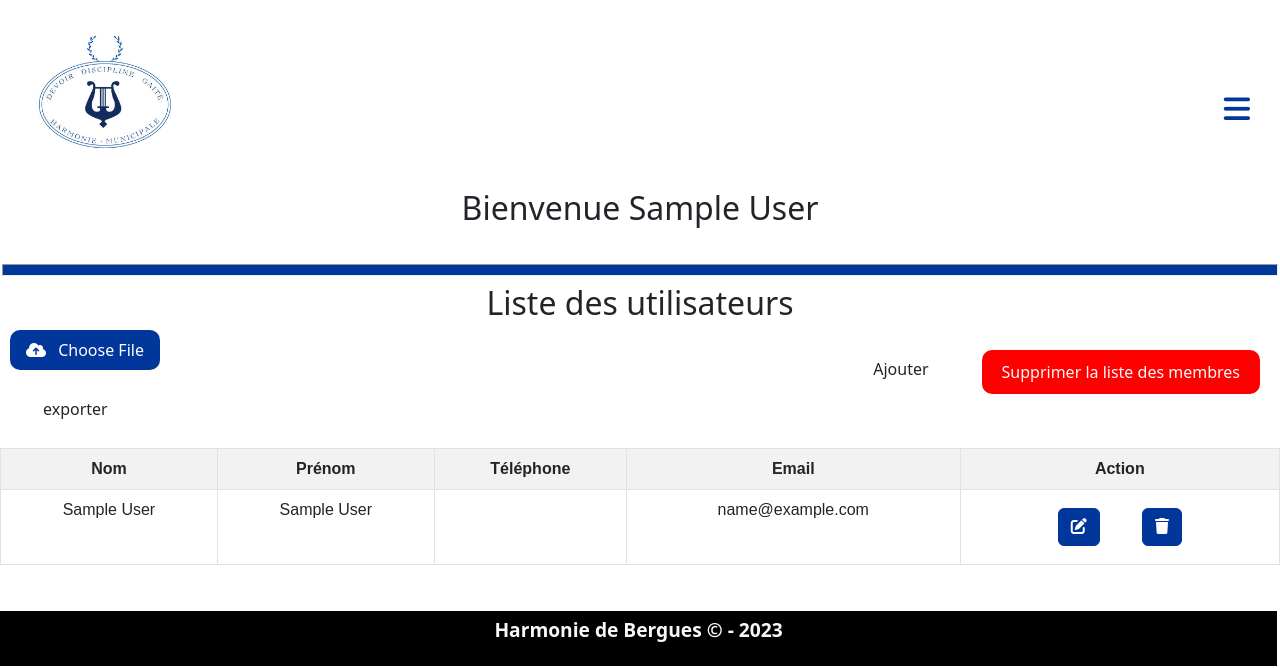
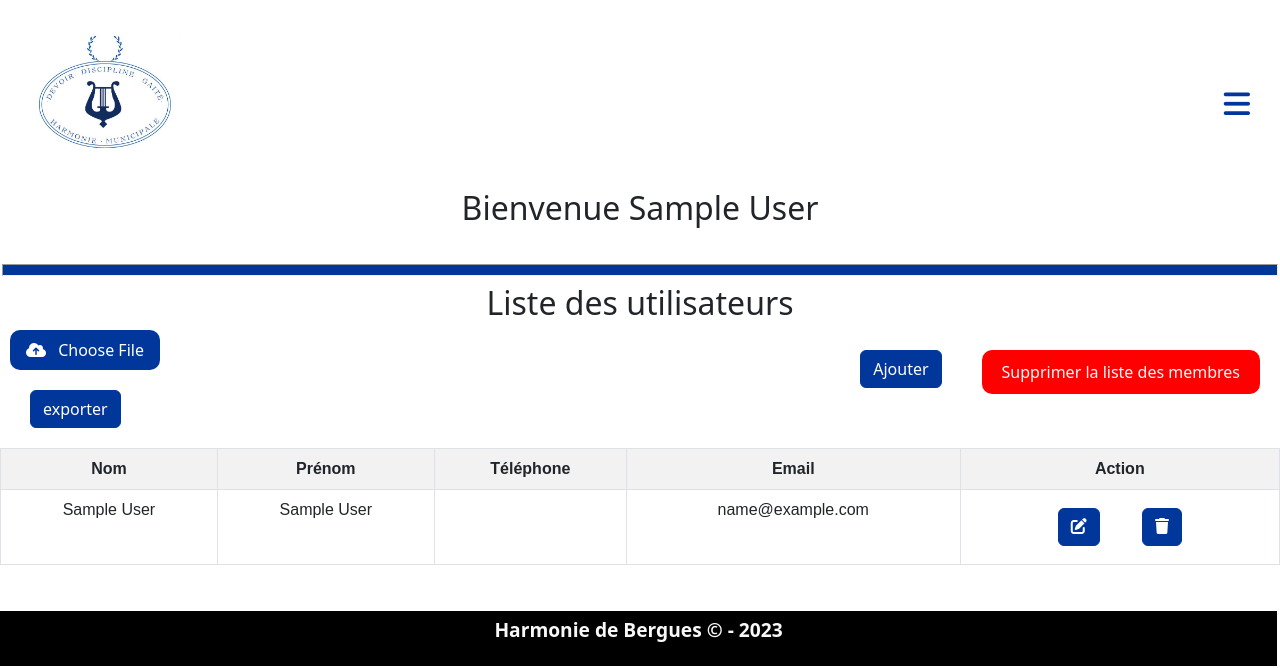
Before and after one commit to ainemehdi6/harmonie, a PHP site: page /UsersList.php in a window 1280 px wide. Shown: the top 668 px of the page. Run offline with PHP 8.4, Linux system fonts and the light colour scheme; the visitor is signed in with stand-in values (Sample User, id 1); some libraries are stand-ins or nearby versions.

Commit message:
Merge style.css

```diff
--- a/UsersList.php
+++ b/UsersList.php
@@ -34,17 +34,17 @@ $dao = new DAO();
         <input id="file-input" type="file" style="display:none;" />
 
         <div class="btns-grp">
-          <a href="controllers/importer.php" class="btn btn-main">exporter</a>
+          <a href="controllers/importer.php" class="btn btn-main btn-primary">exporter</a>
         </div>
       </form>
 
 
       <div class="btns-grp">
         <div class="btns-grp">
-          <a href="#" class="btn btn-main" onclick="AddUserBoxOn()">Ajouter</a>
+          <a href="#" class="btn btn-main btn-primary" onclick="AddUserBoxOn()">Ajouter</a>
         </div>
         <div class="btns-grp">
-          <a href="controllers/deleteAllUser.php" class="deletealluser" onclick="()">Supprimer la liste des membres</a>
+          <a href="controllers/deleteAllUser.php" class="deletealluser">Supprimer la liste des membres</a>
         </div>
       </div>
 
--- a/assets/css/style.css
+++ b/assets/css/style.css
@@ -135,6 +135,10 @@ footer {
     padding: 10px 20px;
     margin: 20px;
     width: fit-content;
+}
+
+.deletealluser:hover {
+    color: white
 }
 
 .btn-main {
@@ -604,6 +608,7 @@ a {
     padding: 10px;
     margin-bottom: 20px;
     border-radius: 5px;
+    margin: auto;
 
 }
 
@@ -628,6 +633,7 @@ a {
     display: block;
     text-align: center;
 }
+
 
 .texte h1 {
     margin-bottom: 10px;
@@ -673,6 +679,19 @@ a {
     margin-left: 10px;
 }
 
+.two_buttons {
+    display: flex;
+    justify-content: space-between;
+}
+
+header a {
+    font-size: 15px;
+}
+
+.btns-grp a:hover {
+    background-color: #34495e;
+    transform: scale(1.05);
+}
 
 
 
```
